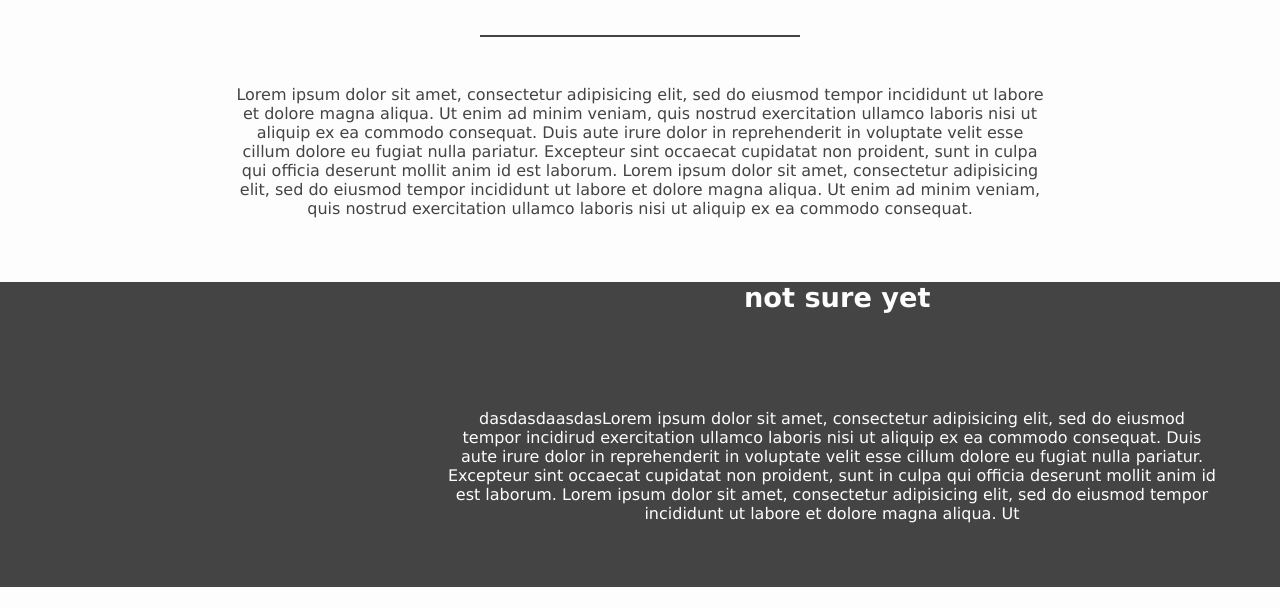
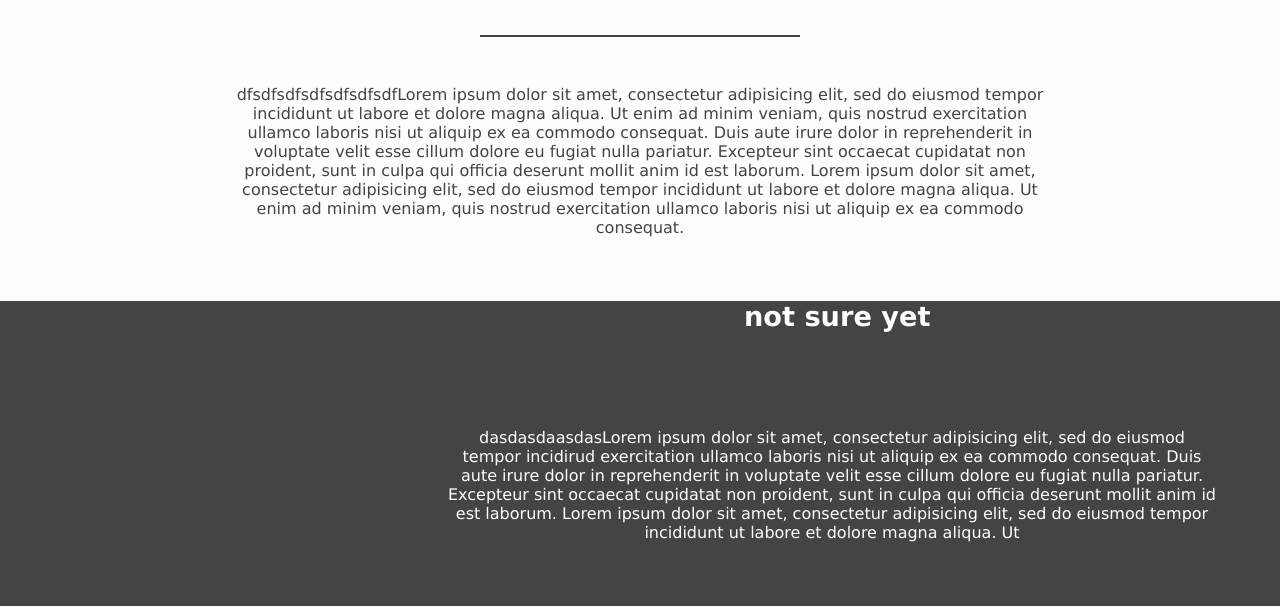
Before and after one commit to richardpedzik/richardpedzik.github.io, a plain HTML site: page index.html in a window 1280 px wide. Shown: the part 192-800 px from the top of the page. Drawn offline with Linux system fonts and the light colour scheme.

Commit message:
Update index.html

```diff
--- a/index.html
+++ b/index.html
@@ -18,7 +18,7 @@
 
 	<hr></hr>
 	<div>
-	<p class="intro">Lorem ipsum dolor sit amet, consectetur adipisicing elit, sed do eiusmod tempor incididunt ut labore et dolore magna aliqua. Ut enim ad minim veniam, quis nostrud exercitation ullamco laboris nisi ut aliquip ex ea commodo consequat. Duis aute irure dolor in reprehenderit in voluptate velit esse cillum dolore eu fugiat nulla pariatur. Excepteur sint occaecat cupidatat non proident, sunt in culpa qui officia deserunt mollit anim id est laborum. Lorem ipsum dolor sit amet, consectetur adipisicing elit, sed do eiusmod tempor incididunt ut labore et dolore magna aliqua. Ut enim ad minim veniam, quis nostrud exercitation ullamco laboris nisi ut aliquip ex ea commodo consequat.</p>
+	<p class="intro">dfsdfsdfsdfsdfsdfsdfLorem ipsum dolor sit amet, consectetur adipisicing elit, sed do eiusmod tempor incididunt ut labore et dolore magna aliqua. Ut enim ad minim veniam, quis nostrud exercitation ullamco laboris nisi ut aliquip ex ea commodo consequat. Duis aute irure dolor in reprehenderit in voluptate velit esse cillum dolore eu fugiat nulla pariatur. Excepteur sint occaecat cupidatat non proident, sunt in culpa qui officia deserunt mollit anim id est laborum. Lorem ipsum dolor sit amet, consectetur adipisicing elit, sed do eiusmod tempor incididunt ut labore et dolore magna aliqua. Ut enim ad minim veniam, quis nostrud exercitation ullamco laboris nisi ut aliquip ex ea commodo consequat.</p>
 	</div>
 	<div class="bottom">
 	<h2 class="whitetxt">not sure yet</h2>
```
